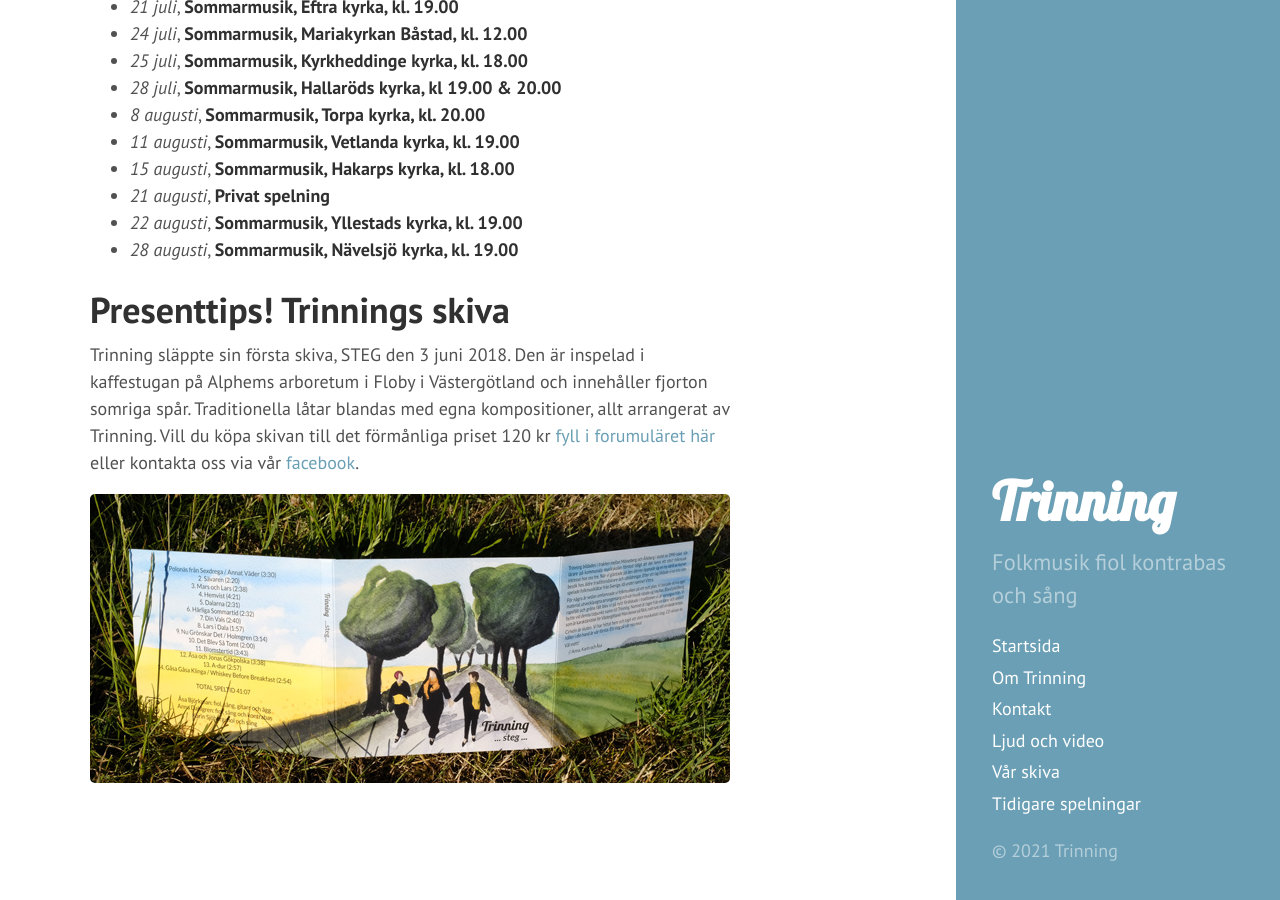
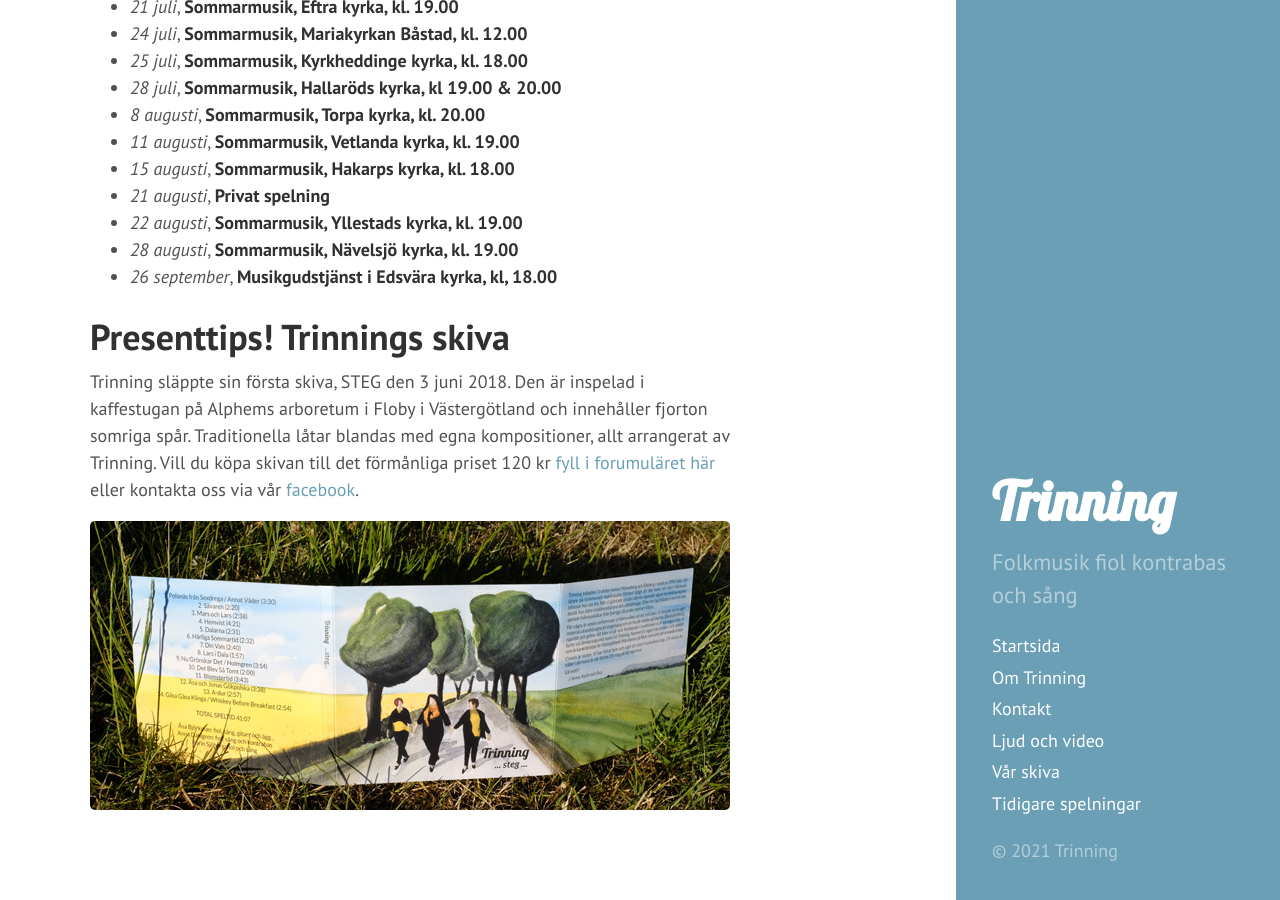
Before and after one commit to trinning/trinning.github.io, a Jekyll site: the page built from index.md, in a window 1280 px wide and 900 px high, scrolled down 889 px. Built offline with Jekyll 4.4.1, drawn with Linux system fonts in a browser that asks for light colours.

Commit message:
Uppdaterat spelningar

```diff
--- a/index.md
+++ b/index.md
@@ -31,6 +31,7 @@ Förändringar kan komma att ske beroende på pågående pandemi.
 * *21 augusti*, **Privat spelning**
 * *22 augusti*, **Sommarmusik, Yllestads kyrka, kl. 19.00**
 * *28 augusti*, **Sommarmusik, Nävelsjö kyrka, kl. 19.00**
+* *26 september*, **Musikgudstjänst i Edsvära kyrka, kl, 18.00**
 
 # Presenttips! Trinnings skiva
 Trinning släppte sin första skiva, STEG den 3 juni 2018. Den är inspelad i kaffestugan på Alphems arboretum i Floby i Västergötland och innehåller fjorton somriga spår. Traditionella låtar blandas med egna kompositioner, allt arrangerat av Trinning. Vill du köpa skivan till det förmånliga priset 120 kr [fyll i forumuläret här](/skivor) eller kontakta oss via vår [facebook](https://www.facebook.com/trinningfolk/).
```
